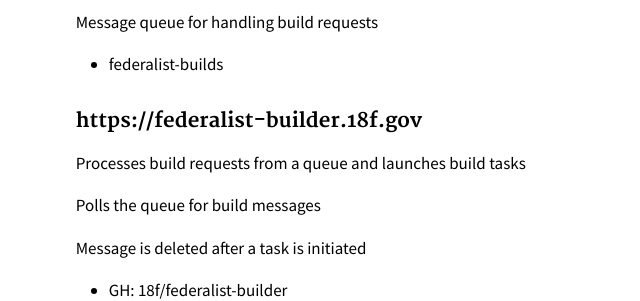
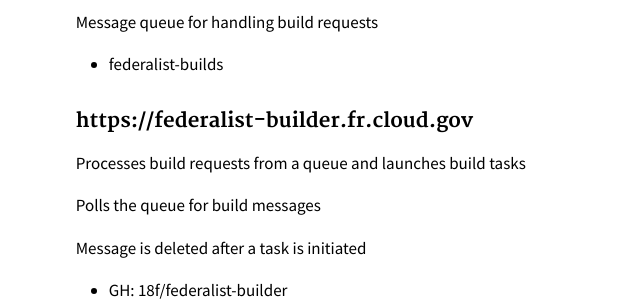
Before and after one commit to Macy-FK/federaliste, a Jekyll site: the page built from pages/how-federalist-works.md, in a window 1280 px wide and 900 px high, scrolled down 2834 px. Shown: the part 152-453 px from the top of the window, without its empty margins (325-965 px from the left). Built offline with Jekyll 4.4.1, drawn with Linux system fonts in a browser that asks for light colours; Markdown is read by kramdown in place of the engine named in the settings.

Commit message:
Use correct URL for federalist-builder
Also slight styling adjustment to the footer to differentiate it from main content

```diff
--- a/_includes/footer.html
+++ b/_includes/footer.html
@@ -1,9 +1,10 @@
 
-<footer class="usa-footer usa-footer-medium" role="contentinfo">
-  <div class="usa-grid usa-footer-return-to-top">
-    <a href="#">Return to top</a>
-  </div>
-  <div class="usa-grid usa-footer-return-to-top">
-    <a href="https://github.com/18f/federalist-docs/edit/master/{{ page.path }}">Edit on GitHub</a>
+
+<footer class="usa-footer usa-footer-medium site" role="contentinfo">
+  <div class="usa-footer-primary-section">
+    <div class="usa-grid">
+      <p><a href="#">Return to top</a></p>
+      <p><a href="https://github.com/18f/federalist-docs/edit/master/{{ page.path }}">Edit on GitHub</a></p>
+    </div>
   </div>
 </footer>
--- a/pages/how-federalist-works.md
+++ b/pages/how-federalist-works.md
@@ -71,7 +71,7 @@ Message queue for handling build requests
 - federalist-builds
 
 
-### https://federalist-builder.18f.gov
+### https://federalist-builder.fr.cloud.gov
 
 Processes build requests from a queue and launches build tasks
 
```
